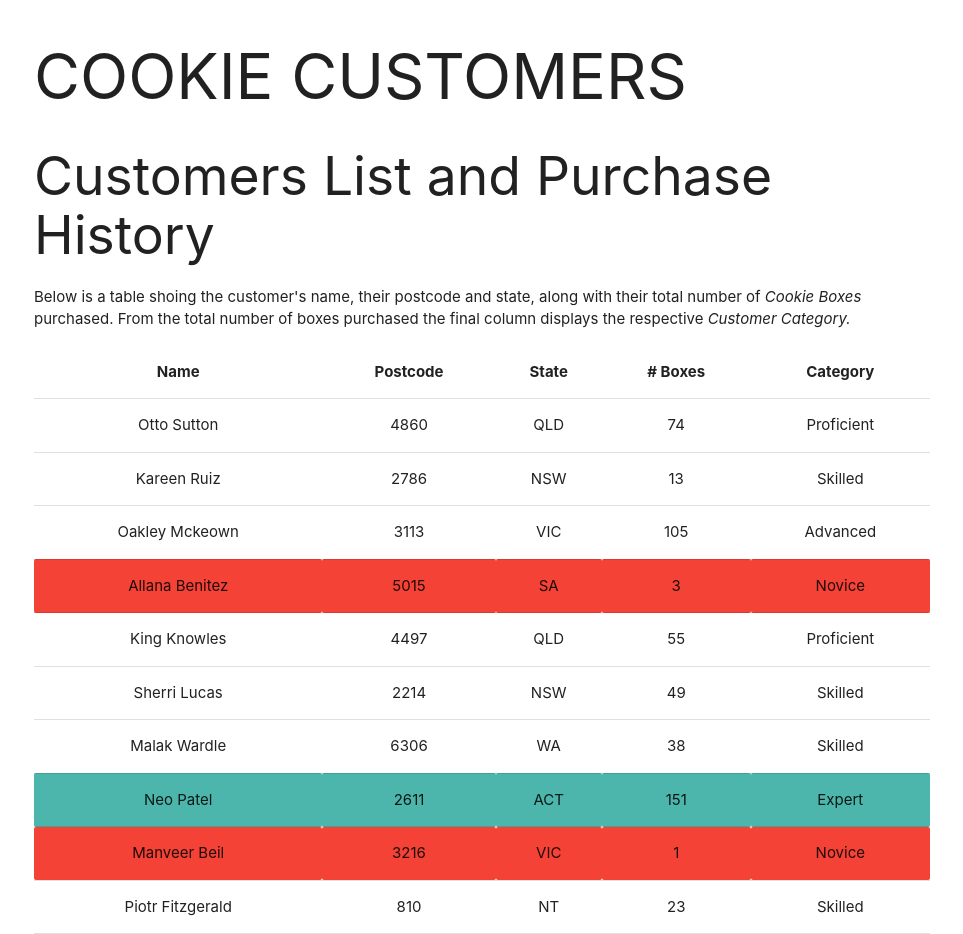
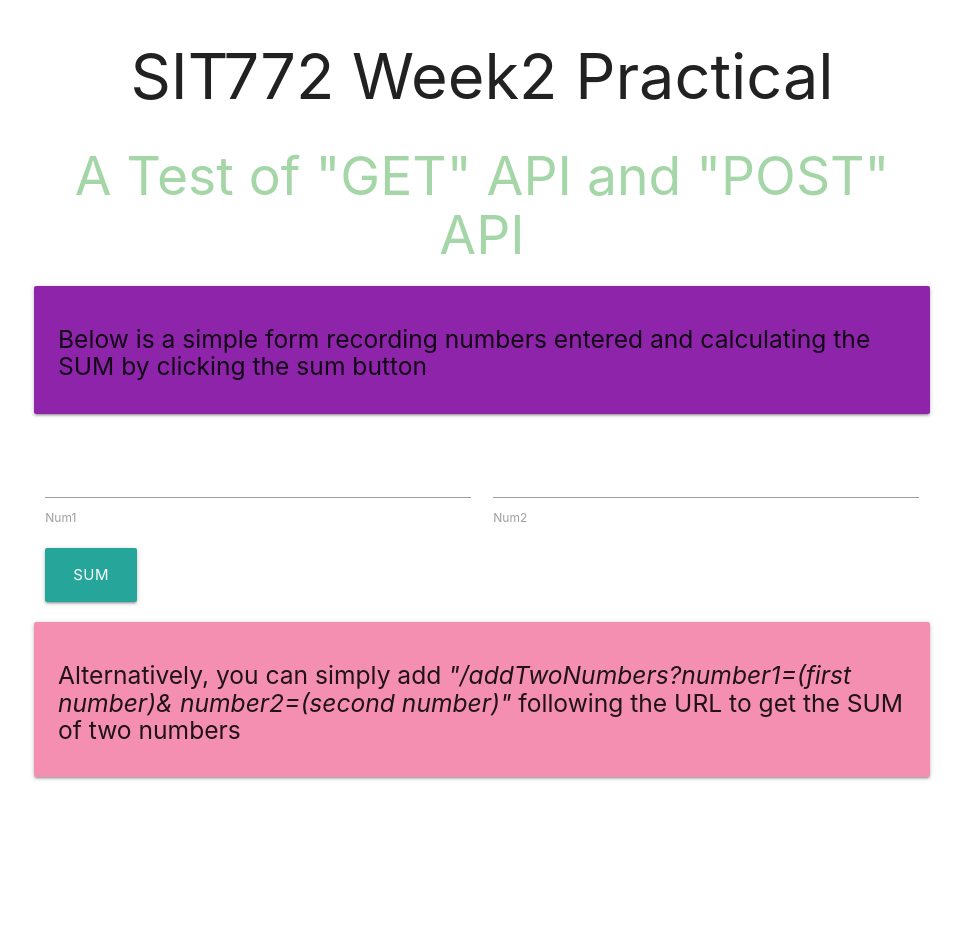
Before and after one commit to Hemerooooo/sit725-2021-t2-prac2, a website: page public/index.html in a window 1280 px wide. Shown: the whole page, without its empty margins (158-1121 px from the left). After the commit the page ends 800 px from the top, so only its background shows below. Drawn offline with nearby package versions, Linux system fonts and the light colour scheme.

Commit message:
Final server and HTML page of prac2

```diff
--- a/public/index.html
+++ b/public/index.html
@@ -10,16 +10,30 @@
 
 <body>
     <div class="container">
-        <h1>COOKIE CUSTOMERS</h1>
-        <h2>Customers List and Purchase History</h2>
-        <p>Below is a table shoing the customer's name, their postcode and state, along with their total number of <span
-                style="font-style: italic;">Cookie Boxes</span> purchased.
-            From the total number of boxes purchased the final column displays the respective <span
-                style="font-style: italic;">Customer Category.</span>
-        </p>
-        <div id="display">
+        <h1 class="center">SIT772 Week2 Practical</h1>
+        <h2 class="center green-text text-lighten-3">A Test of "GET" API and "POST" API</h2>
+        <div class="card-panel purple darken-1">
+            <h5>Below is a simple form recording numbers entered and calculating the SUM by clicking the sum button</h5>
+        </div><br>
+        <div class="row">
+            <form class="col s12" id="addNumber" action="/addNumber" method="POST">
+                <div class="row">
+                    <div class="input-filed col s6">
+                        <input id="first_number" name="first_number" type="text" class="validate">
+                        <label for="first_number">Num1</label>
+                    </div>
+                    <div class="input-filed col s6">
+                        <input id="second_number" name="second_number" type="text" class="validate">
+                        <label for="second_number">Num2</label>
+                    </div>
+                </div>
+                <button name="Sum" class="waves-effect waves-light btn-large" type="submit">Sum</button>
+            </form>
+            </div>
+        <div class="card-panel pink lighten-3">
+            <h5>Alternatively, you can simply add <i>"/addTwoNumbers?number1=(first number)&
+                number2=(second number)"</i> following the URL to get the SUM of two numbers</h5>
         </div>
     </div>
     <script src="https://cdnjs.cloudflare.com/ajax/libs/materialize/1.0.0/js/materialize.min.js"></script>
-    <script src = "js/script.js"></script>
 </body>
```
Also changed, not shown: index.js (+34 -0 lines).
